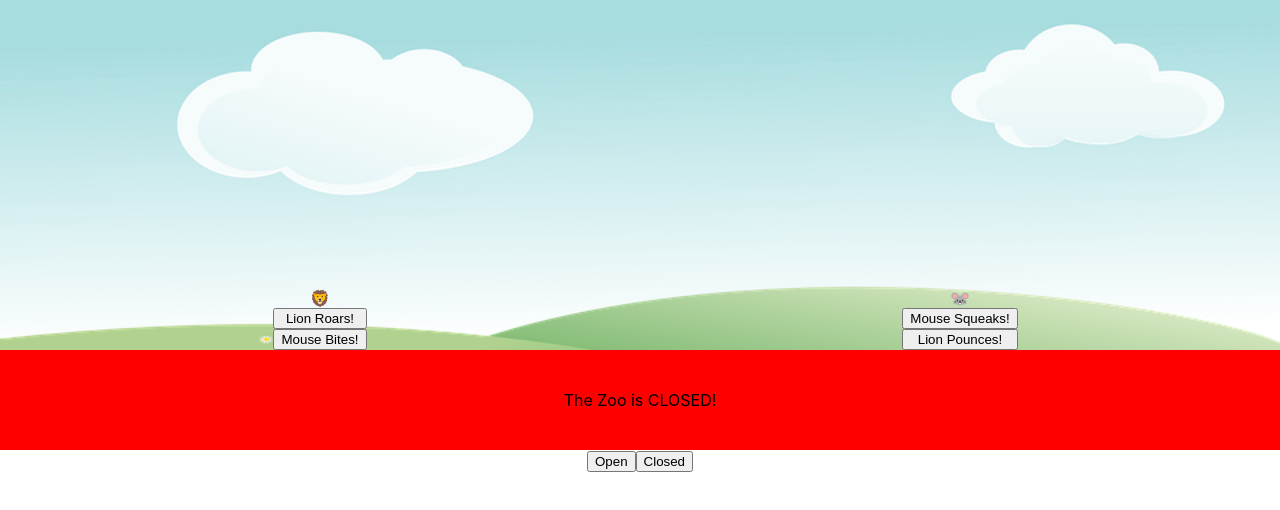
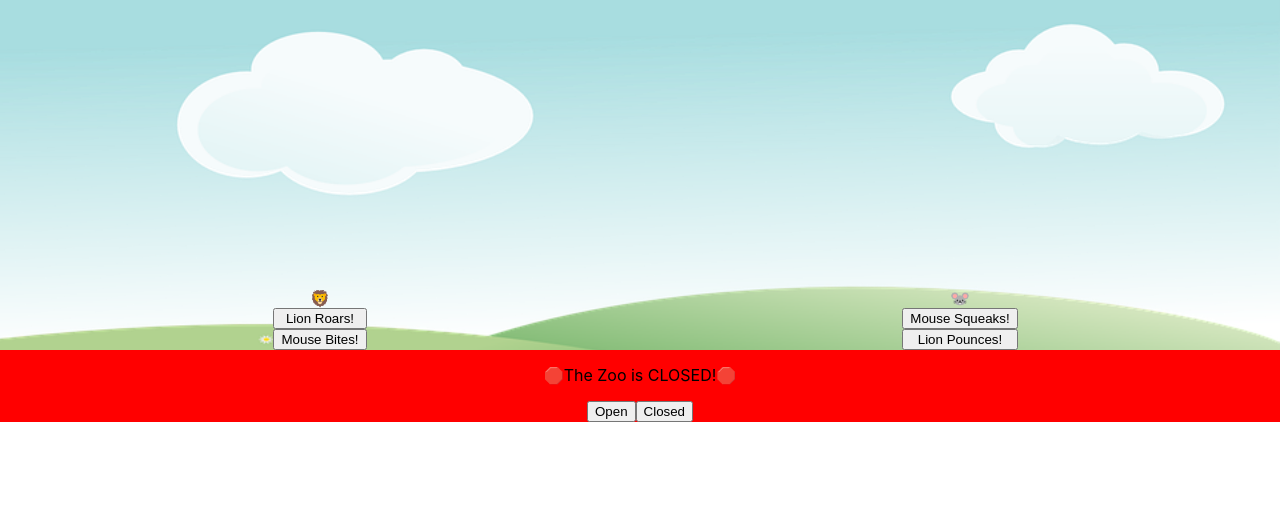
Before and after one commit to Trevor-Rezac/react-Busy-Zoo, a React (Create React App) app: page / in a window 1280 px wide. Shown: the top 510 px of the page. Built offline with nearby package versions, Linux system fonts and the light colour scheme.

Commit message:
btn backgrounds also change color w/ state change

```diff
--- a/src/App.js
+++ b/src/App.js
@@ -35,8 +35,8 @@ function App() {
       </section>
       <section className='sign-container'>
         <Sign isOpen={isOpen} signColor={signColor}/>
-        <div className='sign-btn-container'>
-          <button className='open-btn' onClick={() => {setIsOpen(true); setSignColor('green');}}>Open</button>
+        <div className='sign-btn-container' style={ { backgroundColor: signColor } }>
+          <button className='open-btn' onClick={() => {setIsOpen(true); setSignColor('green');}} >Open</button>
           <button className='closed-btn' onClick={() => {setIsOpen(false); setSignColor('red');}}>Closed</button>
         </div>
       </section>
--- a/src/Sign.js
+++ b/src/Sign.js
@@ -3,6 +3,8 @@ import './sign.css';
 
 export default function Sign({ isOpen, signColor }) {
   return <div className='sign' style={ { backgroundColor: signColor } }>
+    {isOpen ? '🟢' : '🛑'}
     {isOpen ? 'The Zoo is OPEN!' : 'The Zoo is CLOSED!'}
+    {isOpen ? '🟢' : '🛑'}
   </div>;
 }
--- a/src/sign.css
+++ b/src/sign.css
@@ -8,5 +8,5 @@
     align-items: center;
     justify-content: center;
     width: 100%;
-    height: 100px;
+    height: 50px;
 }
```
